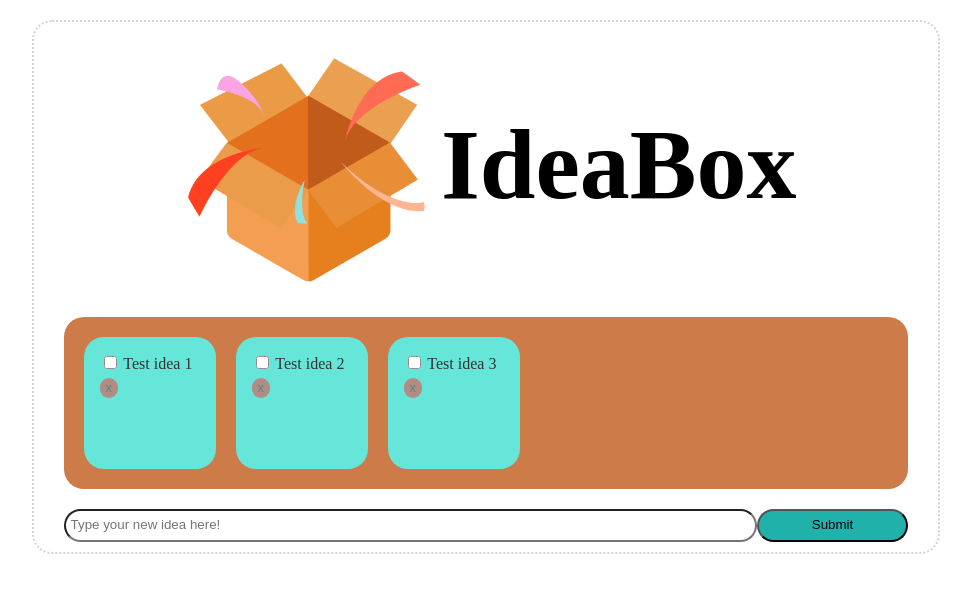
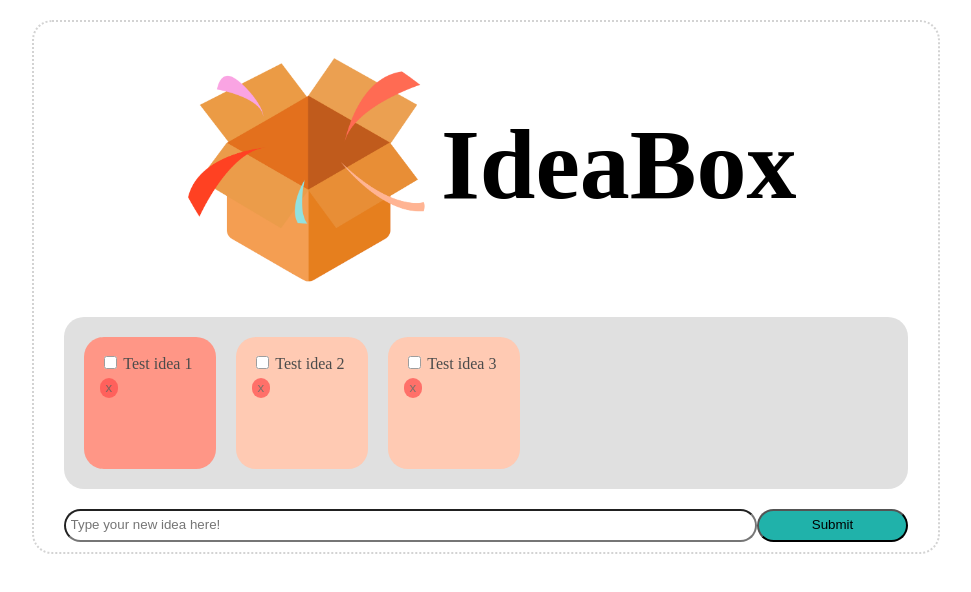
Before and after one commit to gerda101/idea_box, a Vue app: page / in a window 1280 px wide. Shown: the top 592 px of the page, without its empty margins (154-1125 px from the left). Built offline with nearby package versions, Linux system fonts and the light colour scheme.

Commit message:
Colorpicked tiles

```diff
--- a/src/components/IdeaItem.vue
+++ b/src/components/IdeaItem.vue
@@ -1,57 +1,51 @@
 <template>
-  <div>
-    <div class="idea-item" v-bind:style="{'background-color': pickColor}">
+    <div>
+      <span :style="pickColor">
       <input type="checkbox" v-on:change="selected"/>
       {{idea.text}}
-      <button @click="$emit('del-idea', idea.id)">x</button>
+      <button class="del_button" @click="$emit('del-idea', idea.id)">x</button>
+      </span>
     </div>
-  </div>
 </template>
 
 <script>
   export default {
     name: "IdeaItem",
-    props: ["idea"],
+    props: ["idea", 'color'],
+
+    computed: {
+      pickColor() {
+        var colors = [
+        "#faa4e3", "#ff6b53", "#ff4122", "#92e1df", "#ffb493"
+        ];
+        var random_color = colors[Math.floor(Math.random() * colors.length)];
+        console.log(random_color);
+        return {'--color': random_color}
+      }
+    },
 
     methods: {
       selected() {
         //Modify code missing
         console.log("selected");
-      }
-
-    }
-  }
-
-  methods: {
-    function pickColor() {
-      var colors = [
-      '#faa4e3', '#ff6b53', '#ff4122', '#92e1df', '#ffb493'
-      ];
-      var random_color = colors[Math.floor(Math.random() * colors.length)];
-      console.log(random_color);
-      return random_color;
-
-      var x = document.getElementByClass('idea-item');
-      x.style.backgroundcolor = random_color;
+      },
     }
   }
 
 </script>
 
-<style scoped>
-  .idea-item {
-    background: turquoise;
-    padding: 16px;
+<style>
+  span {
+    background-color: var(--color);
+    display: block;
     min-height: 100px;
     width: 100px;
-  }
-  .is-selected {
-    border: groove;
+    padding: 16px;
   }
 
-  button {
+  .del_button {
     background-color: red;
-    opacity: 50%;
+    opacity: 70%;
     border: 0px;
     text-align: center;
   }
--- a/src/components/Ideas.vue
+++ b/src/components/Ideas.vue
@@ -25,8 +25,8 @@
     display: flex;
     align-items: row;
     justify-items: normal;
-    background-color: #c05b1c;
-    opacity: 80%;
+    background-color: lightgrey;
+    opacity: 70%;
     flex-wrap: wrap;
   }
   .container > div {
```
